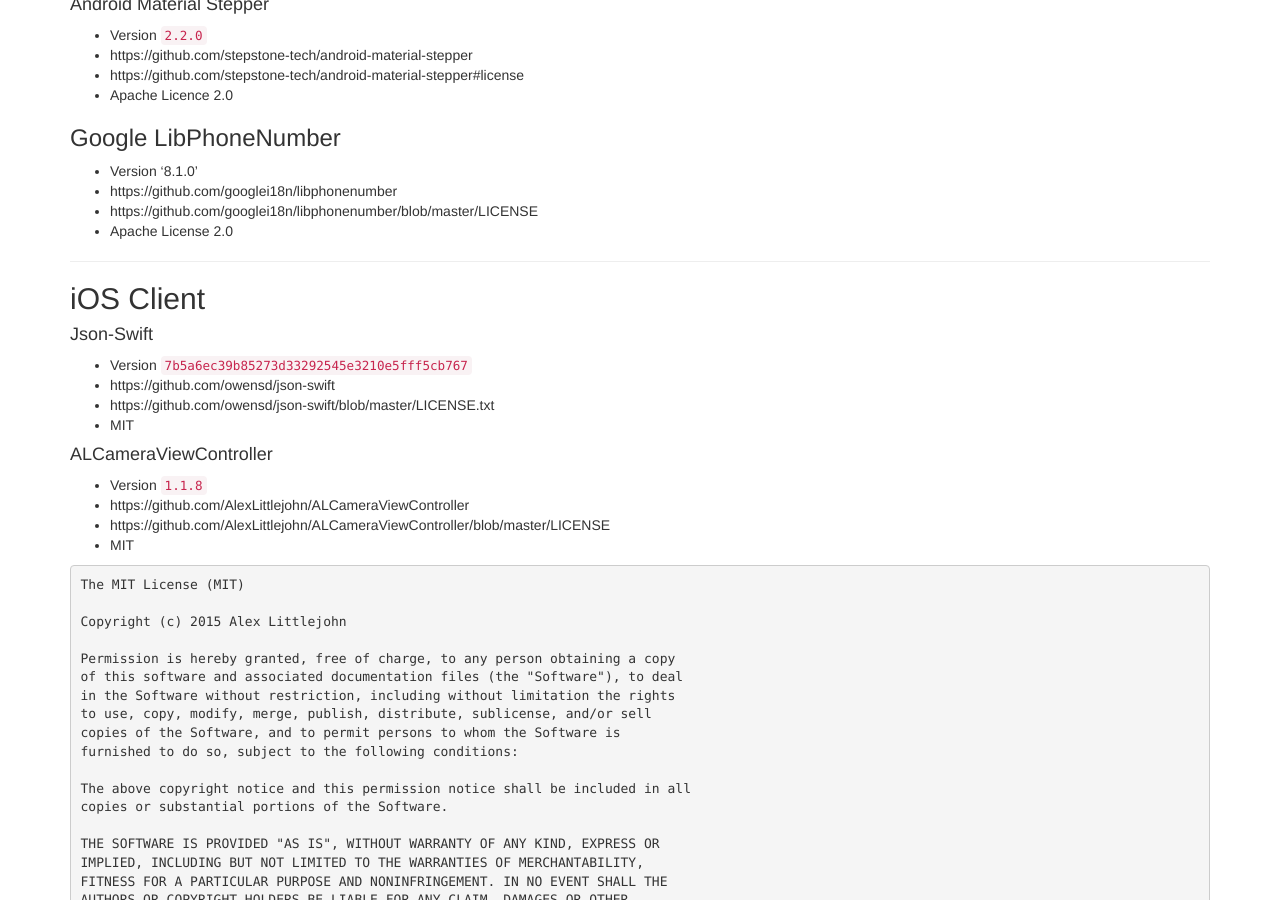
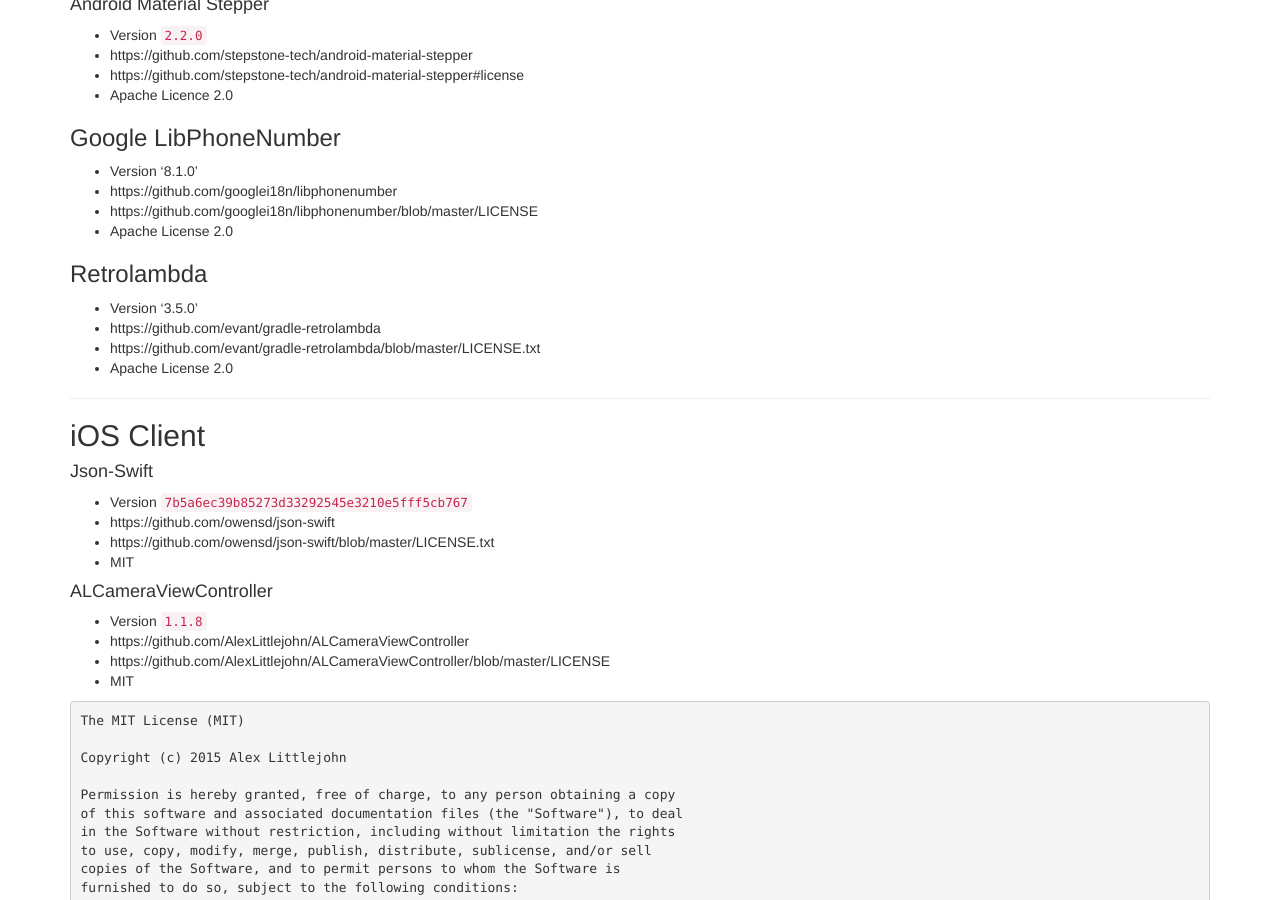
Before and after one commit to Springworks/m2h-open-source-licenses, a Jekyll site: the page built from index.md, in a window 1280 px wide and 900 px high, scrolled down 4213 px. Built offline with Jekyll 4.4.1, drawn with Linux system fonts in a browser that asks for light colours; our own code applies the rules of GitHub Pages for plain Markdown files.

Commit message:
add retrolambda (#25)
* Update index.md

* Update index.md

```diff
--- a/index.md
+++ b/index.md
@@ -234,6 +234,12 @@ THE SOFTWARE IS PROVIDED "AS IS", WITHOUT WARRANTY OF ANY KIND, EXPRESS OR IMPLI
 * https://github.com/googlei18n/libphonenumber/blob/master/LICENSE
 * Apache License 2.0
 
+### Retrolambda
+* Version '3.5.0'
+* https://github.com/evant/gradle-retrolambda
+* https://github.com/evant/gradle-retrolambda/blob/master/LICENSE.txt
+* Apache License 2.0
+
 ---
 
 ## iOS Client
```
